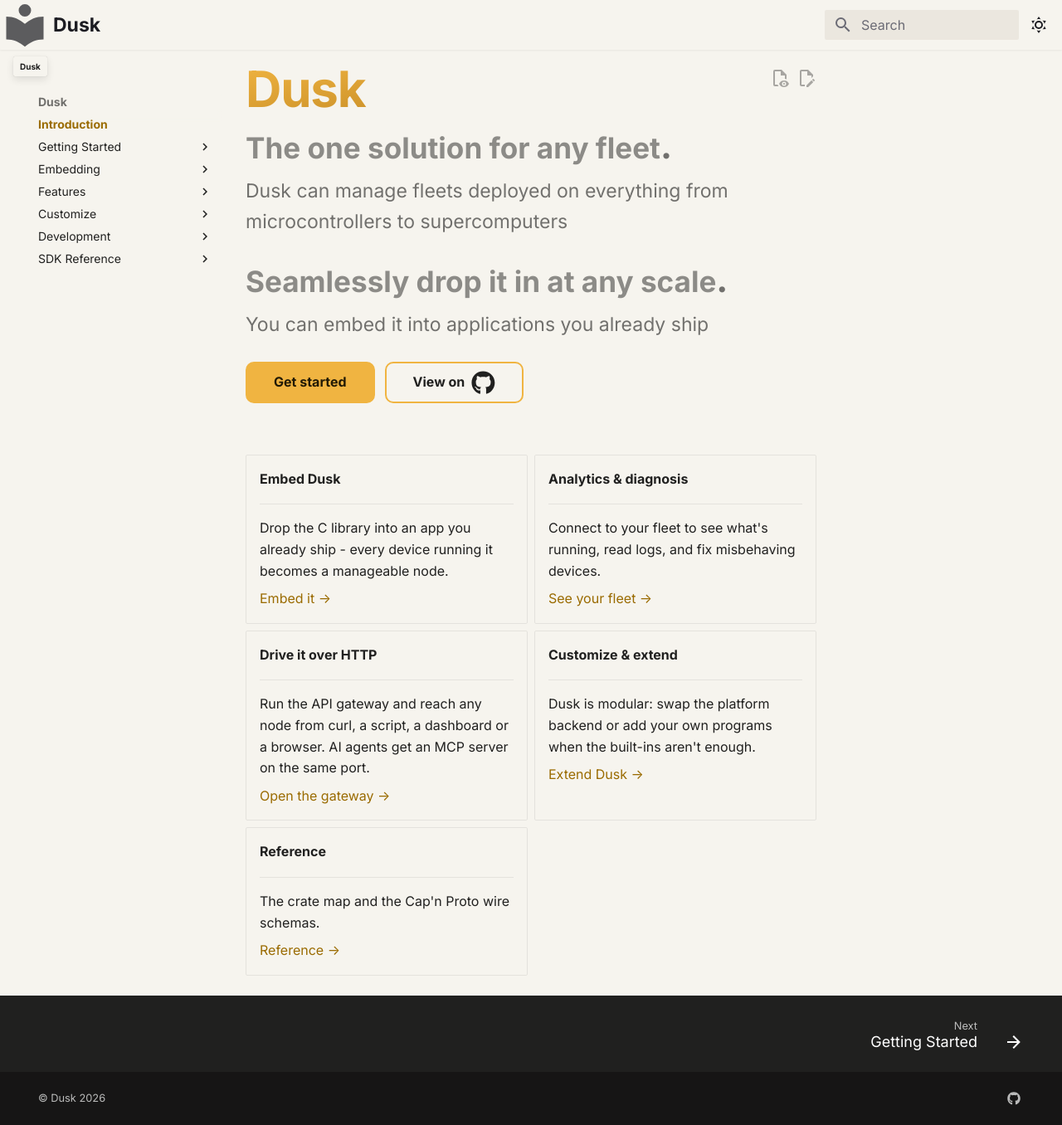
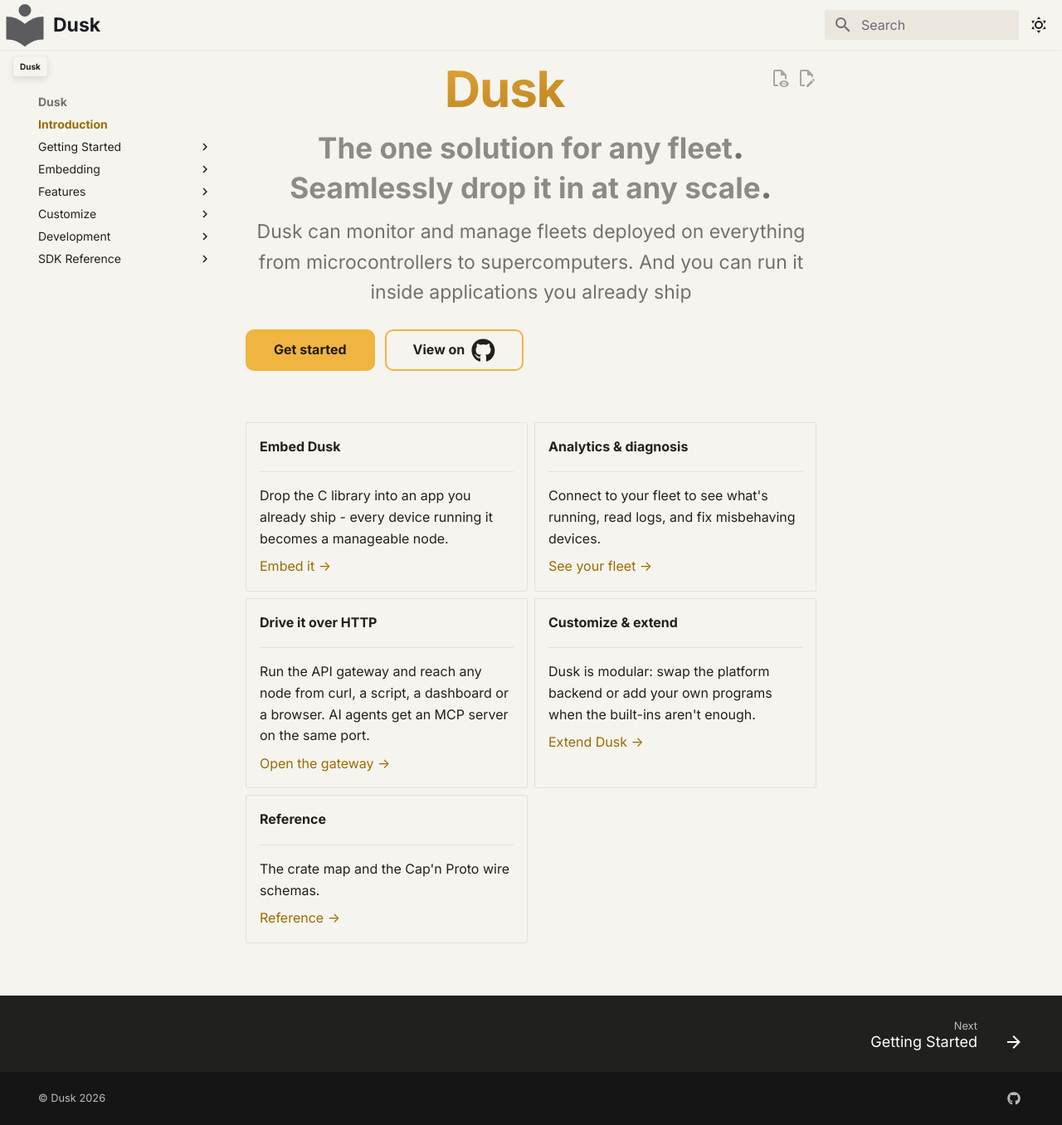
Before and after one commit to tomerze/dusk, an MkDocs documentation site: the page built from docs/docs/index.md, in a window 1280 px wide and 1356 px high. Shown: the whole window at 83% size. Built offline with MkDocs 1.6.1 and Material for MkDocs 9.7.7, drawn with Linux system fonts in a browser that asks for light colours; comment, search, counter and statistics services are not loaded.

Commit message:
Update docs

```diff
--- a/docs/docs/index.md
+++ b/docs/docs/index.md
@@ -1,12 +1,14 @@
 <div class="dusk-hero" markdown>
 
+<div style="text-align: center;">
 <h1 class="dusk-wordmark">Dusk</h1>
+<p class="tagline lead"><span class="emph">The one solution for any fleet<span class="punct">.</span></span>
+<span class="emph">Seamlessly drop it in at any scale<span class="punct">.</span></span></p>
+<p class="tagline">Dusk can monitor and manage fleets deployed on everything from microcontrollers to supercomputers.
 
-<p class="tagline lead"><span class="emph">The one solution for any fleet<span class="punct">.</span></span></p>
-
-<p class="tagline">Dusk can manage fleets deployed on everything from microcontrollers to supercomputers</p>
-<p class="tagline lead"><span class="emph">Seamlessly drop it in at any scale<span class="punct">.</span></span></p>
-<p class="tagline">You can embed it into applications you already ship</p>
+And you can run it inside applications you already ship
+</p>
+</div>
 
 [Get started](getting-started/index.md){ .md-button .md-button--primary }
 [View on   :fontawesome-brands-github:](https://github.com/tomerze/dusk){ .md-button .gh-button title="View on GitHub" }
```
